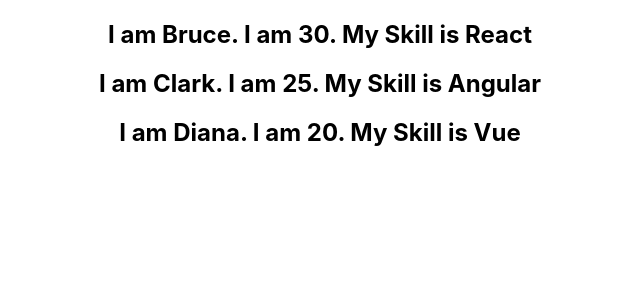
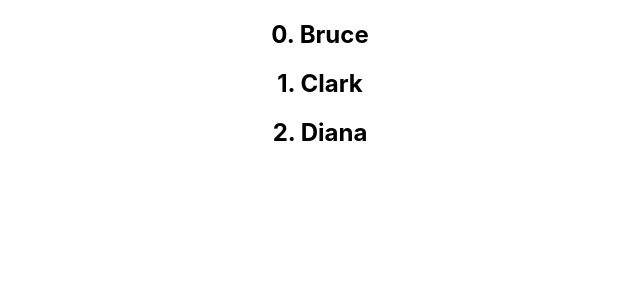
Before and after one commit to MarioTiara/React-Study, a React (Create React App) app: page / in a window 1280 px wide. Shown: the top 300 px of the page, without its empty margins (320-960 px from the left). Built offline with nearby package versions, Linux system fonts and the light colour scheme.

Commit message:
[19-Index as key]

```diff
--- a/src/components/NameList.js
+++ b/src/components/NameList.js
@@ -2,6 +2,7 @@
 import Person from './Person';
 
 function NameList() {
+    const names=['Bruce', 'Clark', 'Diana'];
     const persons=[{
         id:1,
         name:'Bruce',
@@ -22,8 +23,9 @@
         }
     ];
     const personList= persons.map(person => <Person key={person.id} person={person}/>);
+    const nameList=names.map((name, index)=><h2 key={index}>{index}. {name}</h2>)
 
-    return <div>{personList}</div>
+    return <div>{nameList}</div>
 }
 
 export default NameList
```
